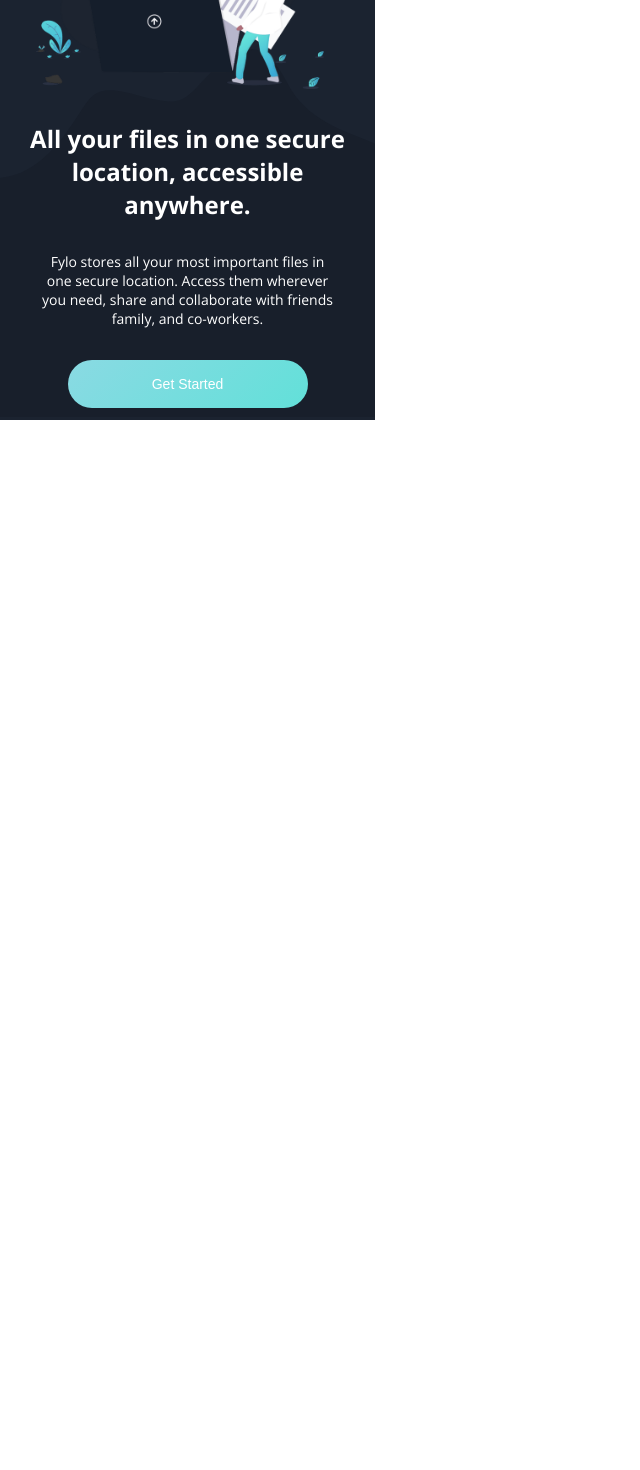
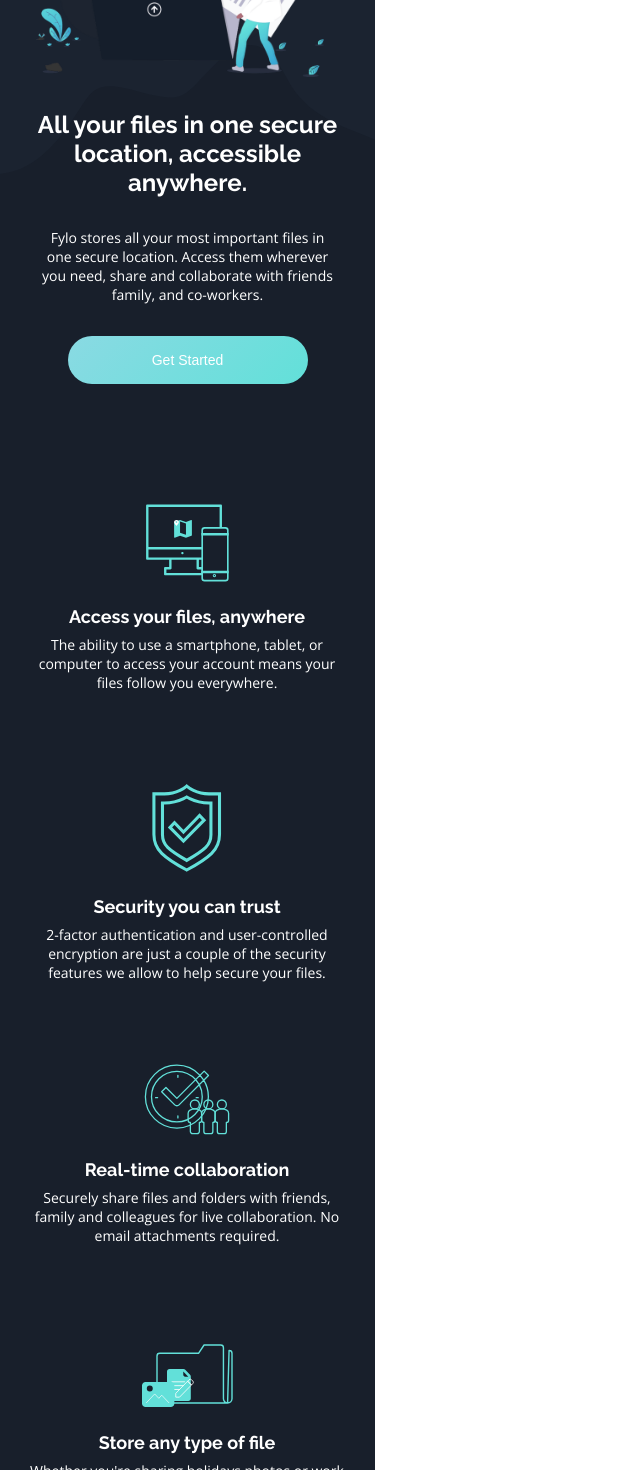
Before and after one commit to Aim4dabush/project-eight-fylo, a React (Create React App) app: page / in a window 1280 px wide. Shown: the part 220-1690 px from the top of the page, without its empty margins (0-640 px from the left). Before the commit the page ends 800 px from the top, so only its background shows below. Built offline with nearby package versions, Linux system fonts and the light colour scheme.

Commit message:
created and positioned about component

```diff
--- a/src/App.js
+++ b/src/App.js
@@ -1,4 +1,5 @@
 //components
+import About from "./Components/About/About";
 import Header from "./Components/Header/Header";
 import Intro from "./Components/Intro/Intro";
 
@@ -15,6 +16,7 @@ function App() {
         alt="mobile-bg"
       />
       <Intro />
+      <About />
     </div>
   );
 }
--- a/src/App.scss
+++ b/src/App.scss
@@ -15,7 +15,6 @@ body {
 .App {
   background-color: $introBG;
   height: fit-content;
-  padding: 0.75em;
   position: relative;
   width: 375px;
 
@@ -23,7 +22,7 @@ body {
     height: 141px;
     left: 0;
     position: absolute;
-    top: 42%;
+    top: 15%;
     width: 375px;
   }
 }
--- /dev/null
+++ b/src/Components/About/About.js
@@ -0,0 +1,17 @@
+import React from "react";
+
+//components
+import AboutCard from "./AboutCard/AboutCard";
+
+//styles
+import "./About.scss";
+
+function About() {
+  return (
+    <div className="about-container">
+      <AboutCard />
+    </div>
+  );
+}
+
+export default About;
--- /dev/null
+++ b/src/Components/About/About.scss
@@ -0,0 +1,9 @@
+@import "../../Variables/Sass.scss";
+
+.about-container {
+  background-color: $mainBG;
+  color: $white;
+  padding: 0 27px;
+  margin-top: 120px;
+  width: 375px;
+}
--- /dev/null
+++ b/src/Components/About/AboutCard/AboutCard.js
@@ -0,0 +1,25 @@
+import React from "react";
+
+//data
+import { AboutData } from "../../../Data/AboutData";
+
+//styles
+import { Card } from "../../../StyledComponents/Card";
+
+function AboutCard() {
+  return (
+    <div>
+      {AboutData.map((data) => {
+        return (
+          <Card key={data.title}>
+            <img src={data.image} alt={data.title} />
+            <h1>{data.title}</h1>
+            <p>{data.info}</p>
+          </Card>
+        );
+      })}
+    </div>
+  );
+}
+
+export default AboutCard;
--- a/src/Components/Header/Header.scss
+++ b/src/Components/Header/Header.scss
@@ -5,6 +5,7 @@
   display: flex;
   justify-content: space-between;
   height: 24px;
+  padding-top: 24px;
   width: 331px;
 
   .nav-logo {
--- a/src/Components/Intro/Intro.scss
+++ b/src/Components/Intro/Intro.scss
@@ -24,6 +24,7 @@
   }
 
   .intro-title {
+    font-family: $raleway;
     font-size: 24px;
     margin-top: 33px;
     position: relative;
@@ -36,10 +37,10 @@
     content: "";
     background-color: $mainBG;
     bottom: 0;
-    height: 227px;
+    height: 318px;
     left: -28px;
     position: absolute;
-    top: 69%;
+    top: 87%;
     width: 375px;
     z-index: -1;
   }
--- /dev/null
+++ b/src/Data/AboutData.js
@@ -0,0 +1,22 @@
+export const AboutData = [
+  {
+    image: process.env.PUBLIC_URL + "/images/about/icon-access-anywhere.svg",
+    title: "Access your files, anywhere",
+    info: "The ability to use a smartphone, tablet, or computer to access your account means your files follow you everywhere.",
+  },
+  {
+    image: process.env.PUBLIC_URL + "/images/about/icon-security.svg",
+    title: "Security you can trust",
+    info: "2-factor authentication and user-controlled encryption are just a couple of the security features we allow to help secure your files.",
+  },
+  {
+    image: process.env.PUBLIC_URL + "/images/about/icon-collaboration.svg",
+    title: "Real-time collaboration",
+    info: "Securely share files and folders with friends, family and colleagues for live collaboration. No email attachments required.",
+  },
+  {
+    image: process.env.PUBLIC_URL + "/images/about/icon-any-file.svg",
+    title: "Store any type of file",
+    info: "Whether you're sharing holidays photos or work documents, Fylo has you covered allowing for all file types to be securely stored and shared.",
+  },
+];
--- /dev/null
+++ b/src/StyledComponents/Card.js
@@ -0,0 +1,26 @@
+import styled from "styled-components";
+import { raleway, white } from "../Variables/JS";
+
+export const Card = styled.div`
+  align-items: center;
+  color: ${white};
+  display: flex;
+  flex-direction: column;
+  height: 200px;
+  margin-bottom: 80px;
+  position: relative;
+  text-align: center;
+  width: 320px;
+
+  h1 {
+    font-family: ${raleway};
+    font-size: 18px;
+    margin-top: 24px;
+    margin-bottom: 0;
+  }
+
+  p {
+    font-size: 14px;
+    margin-top: 8px;
+  }
+`;
```
